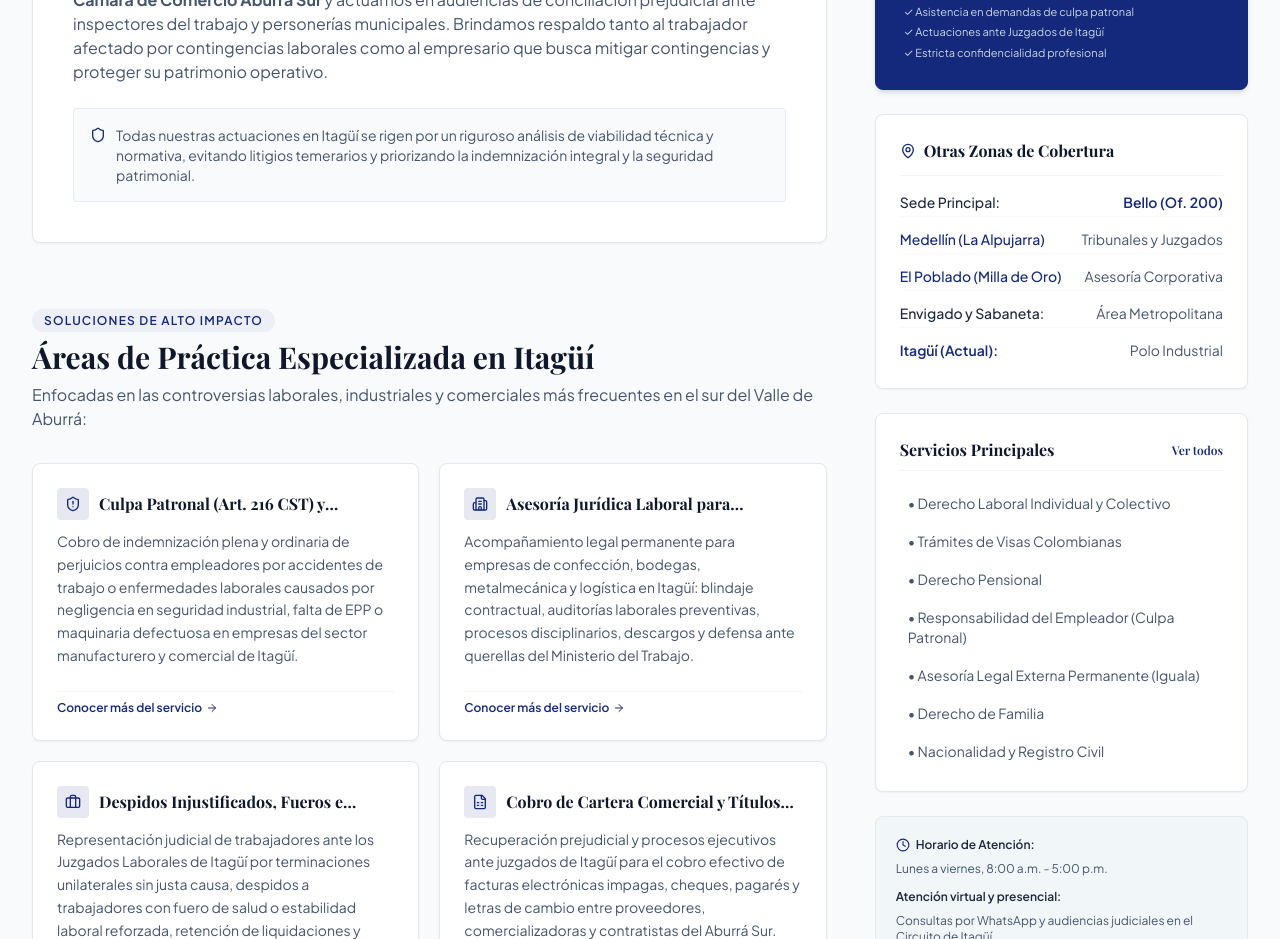
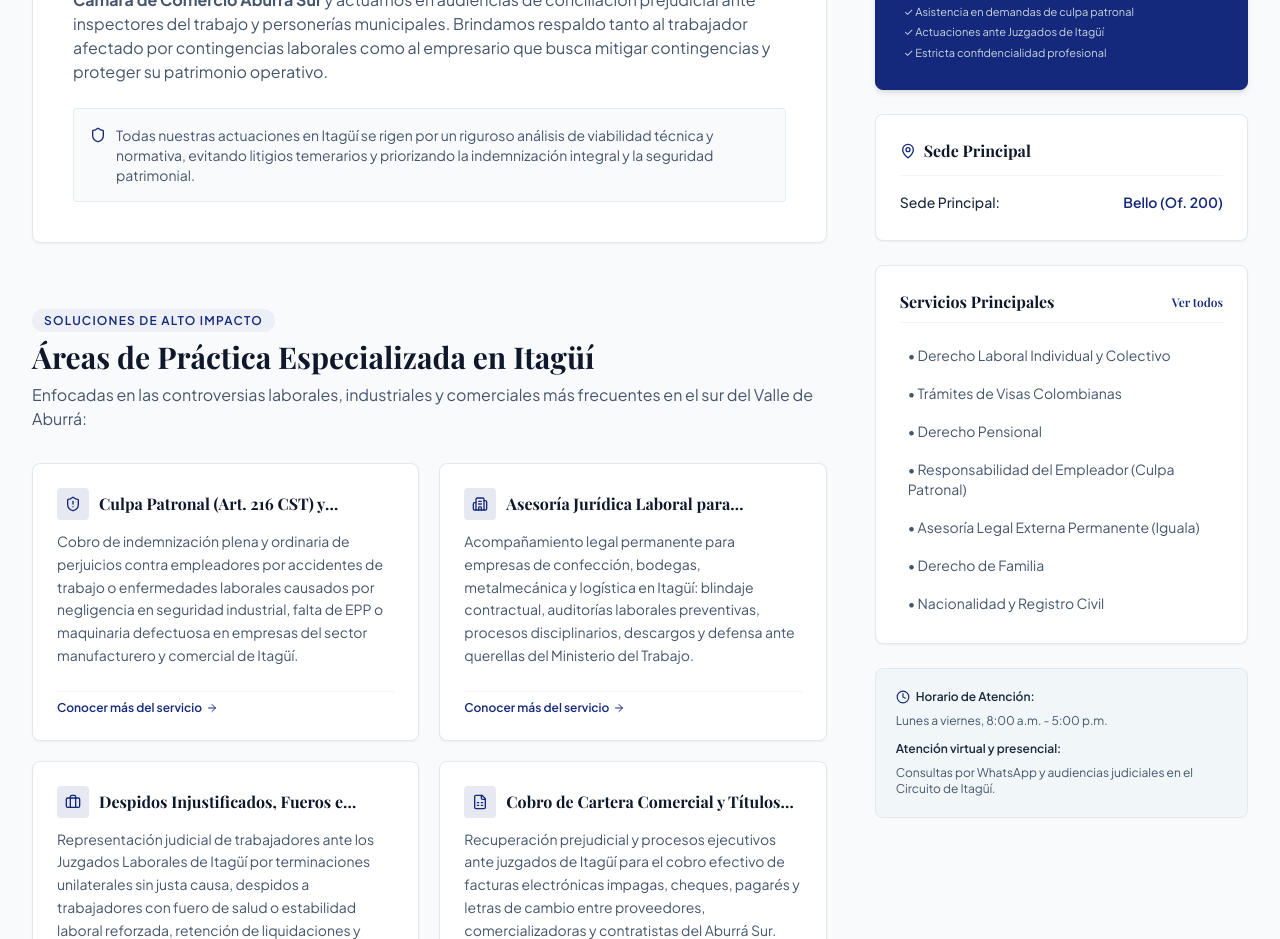
Before and after one commit to dhpublicidadgrafica-dot/ABOGAR, a React (Vite) app: page /abogados-itagui in a window 1280 px wide. Shown: the part 1180-2119 px from the top of the page. Built offline with nearby package versions, Linux system fonts and the light colour scheme; a web font is replaced by a local one.

Commit message:
refactor: simplify location cards in area pages
Remove secondary location links from individual service area pages to unify and simplify the contact information display. Focus each page on the Sede Principal.

```diff
--- a/src/pages/AbogadosItagui.tsx
+++ b/src/pages/AbogadosItagui.tsx
@@ -498,44 +498,18 @@ export const AbogadosItagui: React.FC = () => {
                 </div>
               </div>
 
-              {/* Tarjeta de Otras Zonas de Cobertura */}
+              {/* Tarjeta de Sede Principal */}
               <div className="bg-white p-6 rounded-lg border border-slate-200 shadow-xs">
                 <div className="flex items-center gap-2 pb-3 mb-3 border-b border-slate-100 text-slate-900">
                   <MapPin className="w-4 h-4 text-[#15297C]" />
                   <h4 className="font-serif text-base font-bold text-slate-900">
-                    Otras Zonas de Cobertura
+                    Sede Principal
                   </h4>
                 </div>
                 <ul className="space-y-2 text-xs sm:text-sm text-slate-600">
-                  <li className="flex items-center justify-between py-1 border-b border-slate-50">
+                  <li className="flex items-center justify-between py-1">
                     <span className="font-medium text-slate-800">Sede Principal:</span>
                     <span className="text-[#15297C] font-semibold">Bello (Of. 200)</span>
-                  </li>
-                  <li className="flex items-center justify-between py-1 border-b border-slate-50">
-                    <Link
-                      to="/abogados-medellin/"
-                      className="text-[#15297C] hover:underline font-medium"
-                    >
-                      Medellín (La Alpujarra)
-                    </Link>
-                    <span>Tribunales y Juzgados</span>
-                  </li>
-                  <li className="flex items-center justify-between py-1 border-b border-slate-50">
-                    <Link
-                      to="/abogados-poblado/"
-                      className="text-[#15297C] hover:underline font-medium"
-                    >
-                      El Poblado (Milla de Oro)
-                    </Link>
-                    <span>Asesoría Corporativa</span>
-                  </li>
-                  <li className="flex items-center justify-between py-1 border-b border-slate-50">
-                    <span className="font-medium text-slate-800">Envigado y Sabaneta:</span>
-                    <span>Área Metropolitana</span>
-                  </li>
-                  <li className="flex items-center justify-between py-1">
-                    <span className="font-medium text-[#15297C] font-semibold">Itagüí (Actual):</span>
-                    <span>Polo Industrial</span>
                   </li>
                 </ul>
               </div>
--- a/src/pages/AbogadosMedellin.tsx
+++ b/src/pages/AbogadosMedellin.tsx
@@ -495,39 +495,18 @@ export const AbogadosMedellin: React.FC = () => {
                 </div>
               </div>
 
-              {/* Tarjeta de Zonas de Cobertura */}
+              {/* Tarjeta de Sede Principal */}
               <div className="bg-white p-6 rounded-lg border border-slate-200 shadow-xs">
                 <div className="flex items-center gap-2 pb-3 mb-3 border-b border-slate-100 text-slate-900">
                   <MapPin className="w-4 h-4 text-[#15297C]" />
                   <h4 className="font-serif text-base font-bold text-slate-900">
-                    Zonas de Cobertura Metropolitana
+                    Sede Principal
                   </h4>
                 </div>
                 <ul className="space-y-2 text-xs sm:text-sm text-slate-600">
-                  <li className="flex items-center justify-between py-1 border-b border-slate-50">
+                  <li className="flex items-center justify-between py-1">
                     <span className="font-medium text-slate-800">Sede Principal:</span>
                     <span className="text-[#15297C] font-semibold">Bello (Of. 200)</span>
-                  </li>
-                  <li className="flex items-center justify-between py-1 border-b border-slate-50">
-                    <span className="font-medium text-slate-800">La Alpujarra / Centro:</span>
-                    <span>Tribunales y Juzgados</span>
-                  </li>
-                  <li className="flex items-center justify-between py-1 border-b border-slate-50">
-                    <Link
-                      to="/abogados-poblado/"
-                      className="text-[#15297C] hover:underline font-medium"
-                    >
-                      El Poblado (Milla de Oro)
-                    </Link>
-                    <span>Asesoría Corporativa</span>
-                  </li>
-                  <li className="flex items-center justify-between py-1 border-b border-slate-50">
-                    <span className="font-medium text-slate-800">Laureles / Belén:</span>
-                    <span>Particulares y Pymes</span>
-                  </li>
-                  <li className="flex items-center justify-between py-1">
-                    <span className="font-medium text-slate-800">Envigado e Itagüí:</span>
-                    <span>Procesos del Sur</span>
                   </li>
                 </ul>
               </div>
--- a/src/pages/AbogadosPoblado.tsx
+++ b/src/pages/AbogadosPoblado.tsx
@@ -502,44 +502,18 @@ export const AbogadosPoblado: React.FC = () => {
                 </div>
               </div>
 
-              {/* Tarjeta de Otras Zonas de Cobertura */}
+              {/* Tarjeta de Sede Principal */}
               <div className="bg-white p-6 rounded-lg border border-slate-200 shadow-xs">
                 <div className="flex items-center gap-2 pb-3 mb-3 border-b border-slate-100 text-slate-900">
                   <MapPin className="w-4 h-4 text-[#15297C]" />
                   <h4 className="font-serif text-base font-bold text-slate-900">
-                    Zonas de Cobertura Metropolitana
+                    Sede Principal
                   </h4>
                 </div>
                 <ul className="space-y-2 text-xs sm:text-sm text-slate-600">
-                  <li className="flex items-center justify-between py-1 border-b border-slate-50">
+                  <li className="flex items-center justify-between py-1">
                     <span className="font-medium text-slate-800">Sede Principal:</span>
                     <span className="text-[#15297C] font-semibold">Bello (Of. 200)</span>
-                  </li>
-                  <li className="flex items-center justify-between py-1 border-b border-slate-50">
-                    <Link
-                      to="/abogados-medellin/"
-                      className="text-[#15297C] hover:underline font-medium"
-                    >
-                      Medellín (La Alpujarra)
-                    </Link>
-                    <span>Tribunales y Juzgados</span>
-                  </li>
-                  <li className="flex items-center justify-between py-1 border-b border-slate-50">
-                    <span className="font-medium text-[#15297C] font-semibold">El Poblado (Actual):</span>
-                    <span>Milla de Oro y Visas</span>
-                  </li>
-                  <li className="flex items-center justify-between py-1 border-b border-slate-50">
-                    <Link
-                      to="/abogados-itagui/"
-                      className="text-[#15297C] hover:underline font-medium"
-                    >
-                      Itagüí (Aburrá Sur)
-                    </Link>
-                    <span>Laboral y Culpa Patronal</span>
-                  </li>
-                  <li className="flex items-center justify-between py-1">
-                    <span className="font-medium text-slate-800">Envigado y Sabaneta:</span>
-                    <span>Área Metropolitana</span>
                   </li>
                 </ul>
               </div>
```
Also changed, not shown: public/assets/aistudio/image_f3afebcd.png (added).
